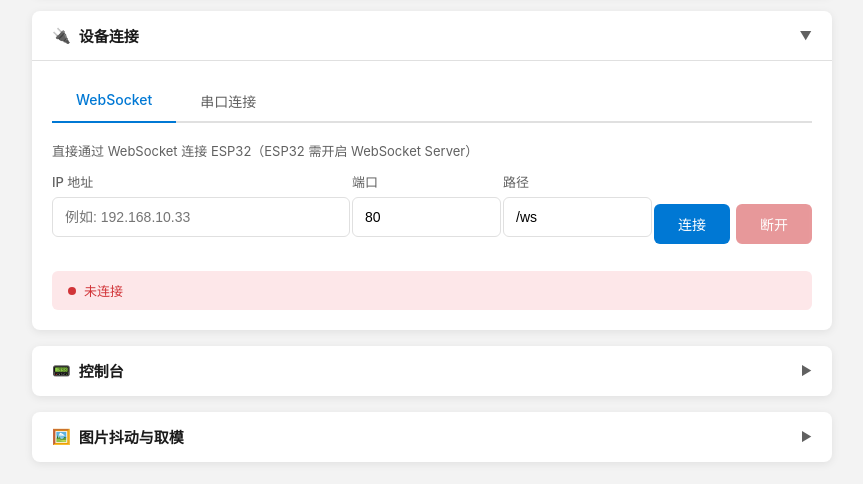
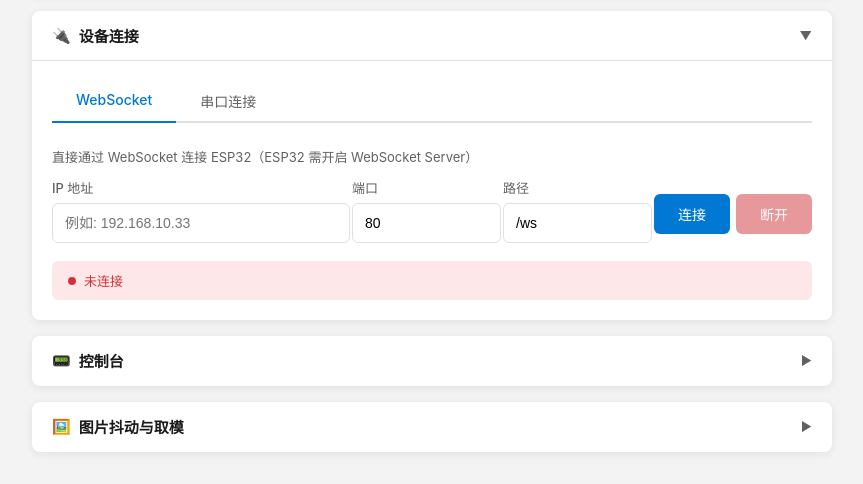
Before and after one commit to Cypher-Zhao/ESP32_EPD_EVK_UPPER, a plain HTML site: page public/index.html in a window 1280 px wide. Shown: the part 82-566 px from the top of the page, without its empty margins (208-1071 px from the left). Drawn offline with Linux system fonts and the light colour scheme.

Commit message:
fix(style): 调整表单提示与WebSocket说明间距

```diff
--- a/public/index.html
+++ b/public/index.html
@@ -107,7 +107,7 @@
     .form-group input.invalid {
       border-color: var(--danger); box-shadow: 0 0 0 2px rgba(209,52,56,.15);
     }
-    .form-group .hint { font-size: 12px; color: var(--danger); min-height: 16px; }
+    .form-group .hint { font-size: 12px; color: var(--danger); min-height: 0; }
 
     /* 按钮 */
     .btn {
@@ -238,7 +238,7 @@
 
         <!-- WebSocket -->
         <div class="tab-content active" id="tab-ws">
-          <div style="padding:2px 0 12px;font-size:13px;color:var(--text-sec)">直接通过 WebSocket 连接 ESP32（ESP32 需开启 WebSocket Server）</div>
+          <div style="padding:8px 0 12px;font-size:13px;color:var(--text-sec)">直接通过 WebSocket 连接 ESP32（ESP32 需开启 WebSocket Server）</div>
           <div class="form-row" style="gap:2px">
             <div class="form-group" style="flex:2;min-width:0">
               <label>IP 地址</label>
```
